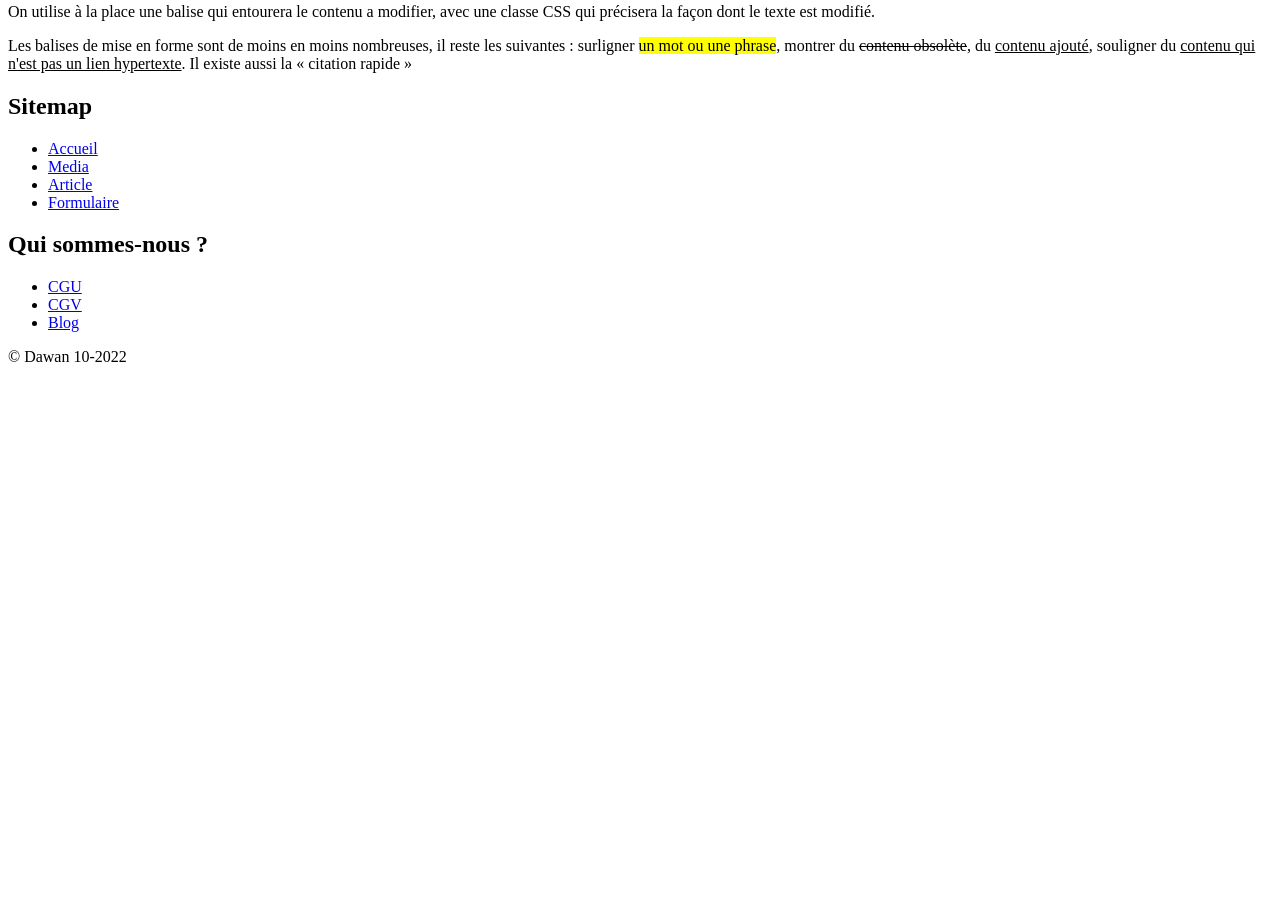
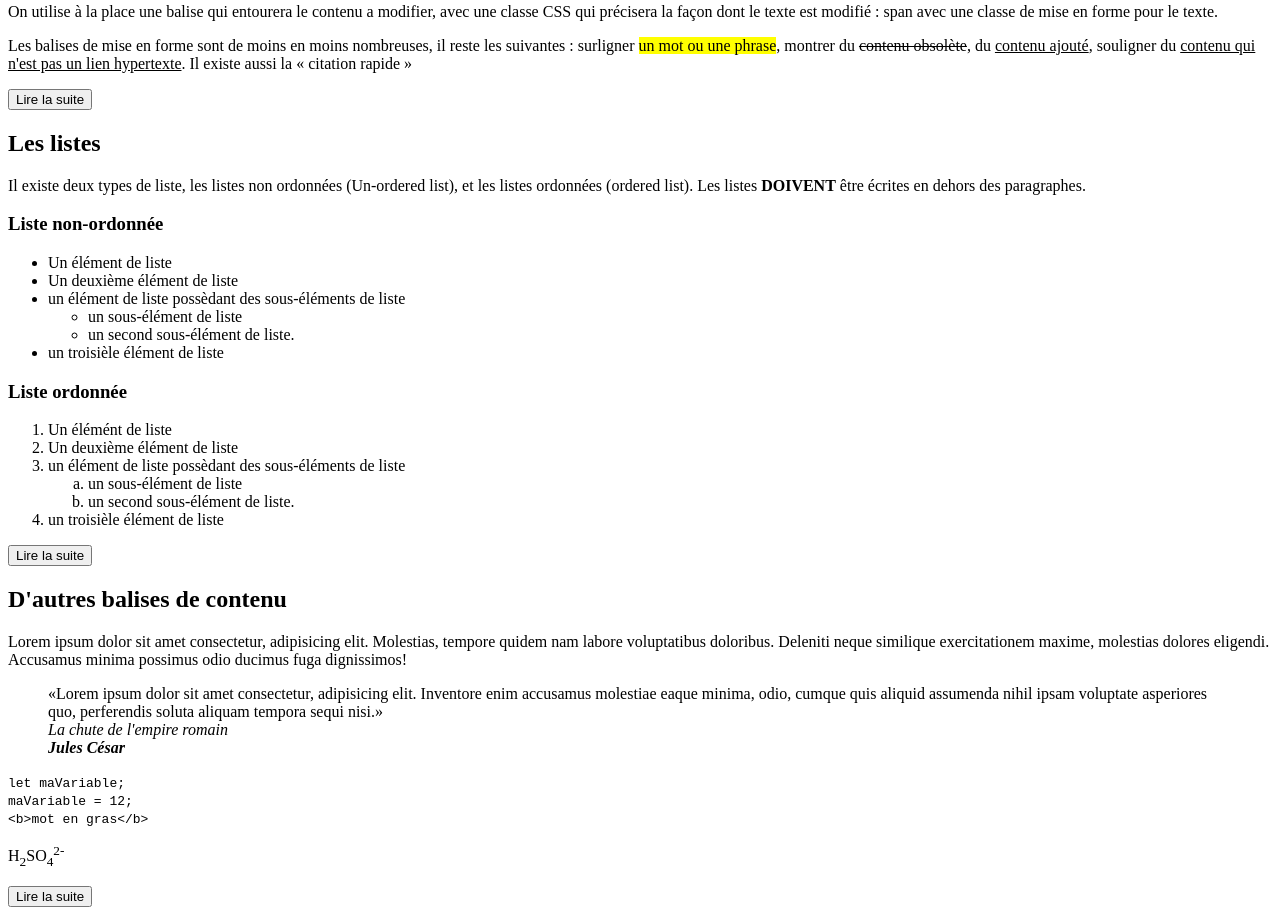
Before and after one commit to nicoduflot/2022-10-17-html-css-js, a plain HTML site: page index.html in a window 1280 px wide. Shown: the part 425-1340 px from the top of the page. Before the commit the page ends 800 px from the top, so only its background shows below. Drawn offline with Linux system fonts and the light colour scheme.

Commit message:
balise de texte, mise en forme pt2

```diff
--- a/index.html
+++ b/index.html
@@ -74,7 +74,7 @@
                         Avant html5, pour mettre en forme différement une partie du texte d'un paragraphe, on utilisait la balise font, mais cette balise est maintenant <font face="Arial" color="#FF0000" size="4">dépréciée</font>.
                     </p>
                     <p>
-                        On utilise à la place une balise qui entourera le contenu a modifier, <span class="rouge-gras">avec une classe CSS qui précisera la façon dont le texte est modifié</span>.
+                        On utilise à la place une balise qui entourera le contenu a modifier, <span class="rouge-gras">avec une classe CSS qui précisera la façon dont le texte est modifié : span avec une classe de mise en forme pour le texte</span>.
                     </p>
                     <p>
                         Les balises de mise en forme sont de moins en moins nombreuses,
@@ -85,7 +85,85 @@
                         Il existe aussi la <q> citation rapide </q>
                     </p>
                 </main>
-
+                <footer>
+                    <a href="./article.html">
+                        <button role="link">
+                            Lire la suite
+                        </button>
+                    </a>
+                </footer>
+            </article>
+            <article>
+                <header>
+                    <h2>Les listes</h2>
+                </header>
+                <main>
+                    <p>
+                        Il existe deux types de liste, les listes non ordonnées (Un-ordered list), et les listes ordonnées (ordered list). Les listes <b>DOIVENT</b> être écrites en dehors des paragraphes.
+                    </p>
+                    <h3>Liste non-ordonnée</h3>
+                    <ul>
+                        <li>Un élément de liste</li>
+                        <li>Un deuxième élément de liste</li>
+                        <li>
+                            un élément de liste possèdant des sous-éléments de liste
+                            <ul>
+                                <li>un sous-élément de liste</li>
+                                <li>un second sous-élément de liste.</li>
+                            </ul>
+                        </li>
+                        <li>un troisièle élément de liste</li>
+                    </ul>
+                    <h3>Liste ordonnée</h3>
+                    <ol>
+                        <li>Un élémént de liste</li>
+                        <li>Un deuxième élément de liste</li>
+                        <li>
+                            un élément de liste possèdant des sous-éléments de liste
+                            <ol type="a">
+                                <li>un sous-élément de liste</li>
+                                <li>un second sous-élément de liste.</li>
+                            </ol>
+                        </li>
+                        <li>un troisièle élément de liste</li>
+                    </ol>
+                </main>
+                <footer>
+                    <a href="./article.html">
+                        <button role="link">
+                            Lire la suite
+                        </button>
+                    </a>
+                </footer>
+                <article>
+                    <header>
+                        <h2>D'autres balises de contenu</h2>
+                    </header>
+                    <main>
+                        <p>
+                            Lorem ipsum dolor sit amet consectetur, adipisicing elit. Molestias, tempore quidem nam labore voluptatibus doloribus. Deleniti neque similique exercitationem maxime, molestias dolores eligendi. Accusamus minima possimus odio ducimus fuga dignissimos!
+                        </p>
+                        <blockquote>
+                            <q>Lorem ipsum dolor sit amet consectetur, adipisicing elit. Inventore enim accusamus molestiae eaque minima, odio, cumque quis aliquid assumenda nihil ipsam voluptate asperiores quo, perferendis soluta aliquam tempora sequi nisi.</q><br />
+                            <cite>La chute de l'empire romain</cite><br />
+                            <i><b>Jules César</b></i>
+                        </blockquote>
+                        <code>
+                            let maVariable;<br />
+                            maVariable = 12;<br />
+                            &lt;b&gt;mot en gras&lt;/b&gt;
+                        </code>
+                        <p>
+                            H<sub>2</sub>SO<sub>4</sub><sup>2-</sup>
+                        </p>
+                    </main>
+                    <footer>
+                        <a href="./article.html">
+                            <button role="link">
+                                Lire la suite
+                            </button>
+                        </a>
+                    </footer>
             </article>
         </section>
     </main>
```
